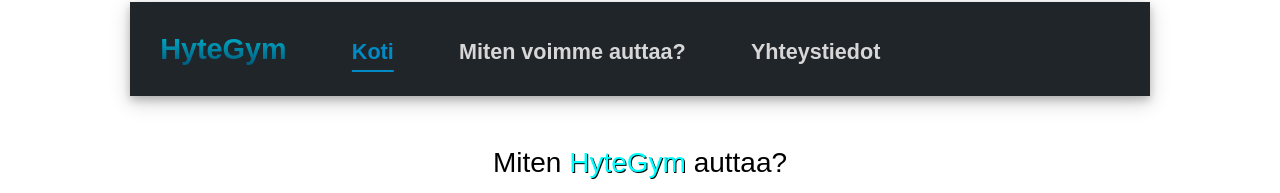
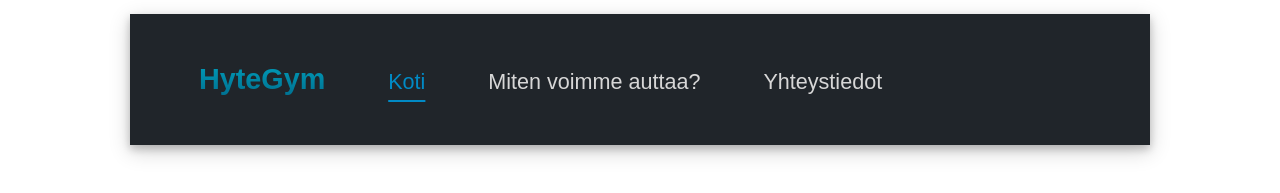
Before and after one commit to Niksu-t/Web-frontEnd, a plain HTML site: page 01-kertaus/index.html in a window 1280 px wide. Shown: the top 193 px of the page. Drawn offline with Linux system fonts and the light colour scheme.

Commit message:
update
Read intructions wrong. Fixed issues

```diff
--- a/01-kertaus/index.html
+++ b/01-kertaus/index.html
@@ -8,10 +8,12 @@
         <body>
 
             <div class="headings">
-                <h1 id="name" class="searchBarHeading">HyteGym</h1>
-                <h2 id="selected" class="searchBarHeading">Koti</h2>
-                <h2 class="searchBarHeading">Miten voimme auttaa?</h2>
-                <h2 class="searchBarHeading">Yhteystiedot</h2>
+                <ul>
+                <li id="name" class="searchBarHeading"><h1>HyteGym</h1></li>
+                <li class="searchBarHeading"><a id = "selected" href="index.html">Koti</a></li>
+                <li class="searchBarHeading"><a href="none.html">Miten voimme auttaa?</a></li>
+                <li class="searchBarHeading"><a href="none.html">Yhteystiedot</a></li>
+                </ul>
                 </div>
 
                 <p id="content">Miten <span id="highlight">HyteGym</span> auttaa?</p>
--- a/01-kertaus/master.css
+++ b/01-kertaus/master.css
@@ -19,14 +19,23 @@
     color: rgb(215, 215, 215);
 
 }
+.listelement{
+    list-style-type: none;
+    display: inline-block;
+    margin-left: 3%;
+    margin-right: 3%;
+}
+a{
+    color: rgb(215, 215, 215);
+    font-size: 150%;
+    text-decoration: none;
+}
 #name{
     background: -webkit-linear-gradient(#00b5d0, #00587a);
     background-clip: text;
     -webkit-text-fill-color: transparent;
 }
-.nonselected{
-    color: rgb(215, 215, 215);
-}
+
 #content{
     margin-top: 4%;
     text-align: center;
@@ -83,5 +92,5 @@
     position: absolute;
     margin-left: 70%;
 }
-.searchBarHeading:hover{color: rgb(136, 136, 136);}
+a:hover{color: rgb(136, 136, 136);}
 #selected:hover{color:rgb(2, 120, 171);text-decoration-color:rgb(2, 120, 171);}
```
